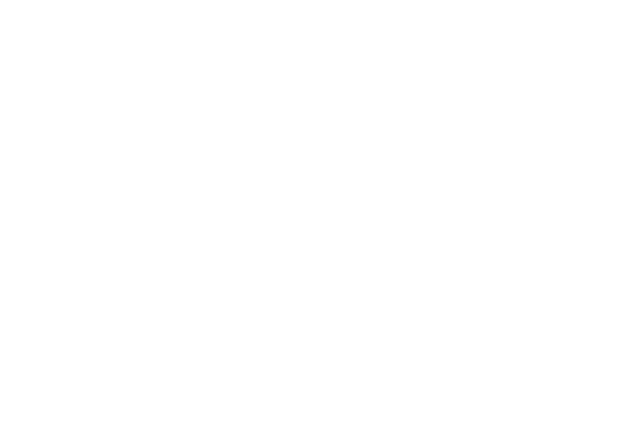
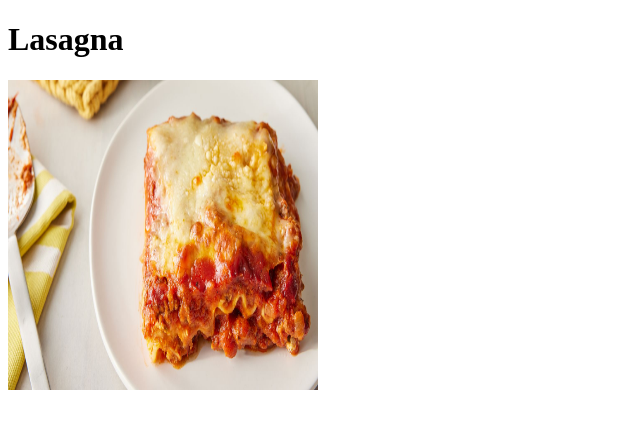
Before and after one commit to Sstilin/odin-recipes, a plain HTML site: page recipes/lasagna.html in a window 1280 px wide. Shown: the whole page, without its empty margins (0-640 px from the left). Drawn offline with Linux system fonts and the light colour scheme.

Commit message:
Add img/lazzie, secured recipe page

```diff
--- a/recipes/lasagna.html
+++ b/recipes/lasagna.html
@@ -6,6 +6,8 @@
     <title>Document</title>
 </head>
 <body>
-
+    <h1>Lasagna</h1>
+    <img src="../img/lazzie.jpg" height="310"
+    width="310" alt="Picture of a lazzie">
 </body>
 </html>
```
Also changed, not shown: index.html (+2 -1 lines), img/lazzie.jpg (added).
